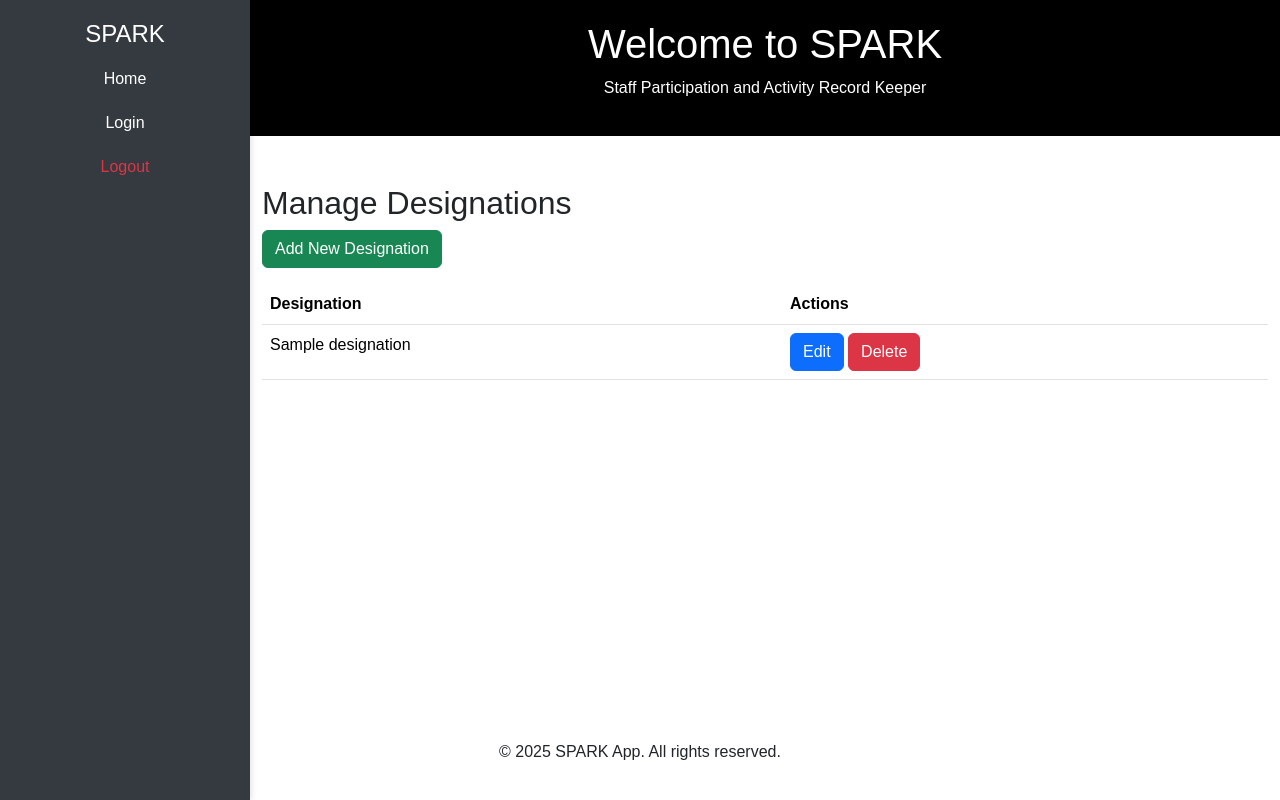
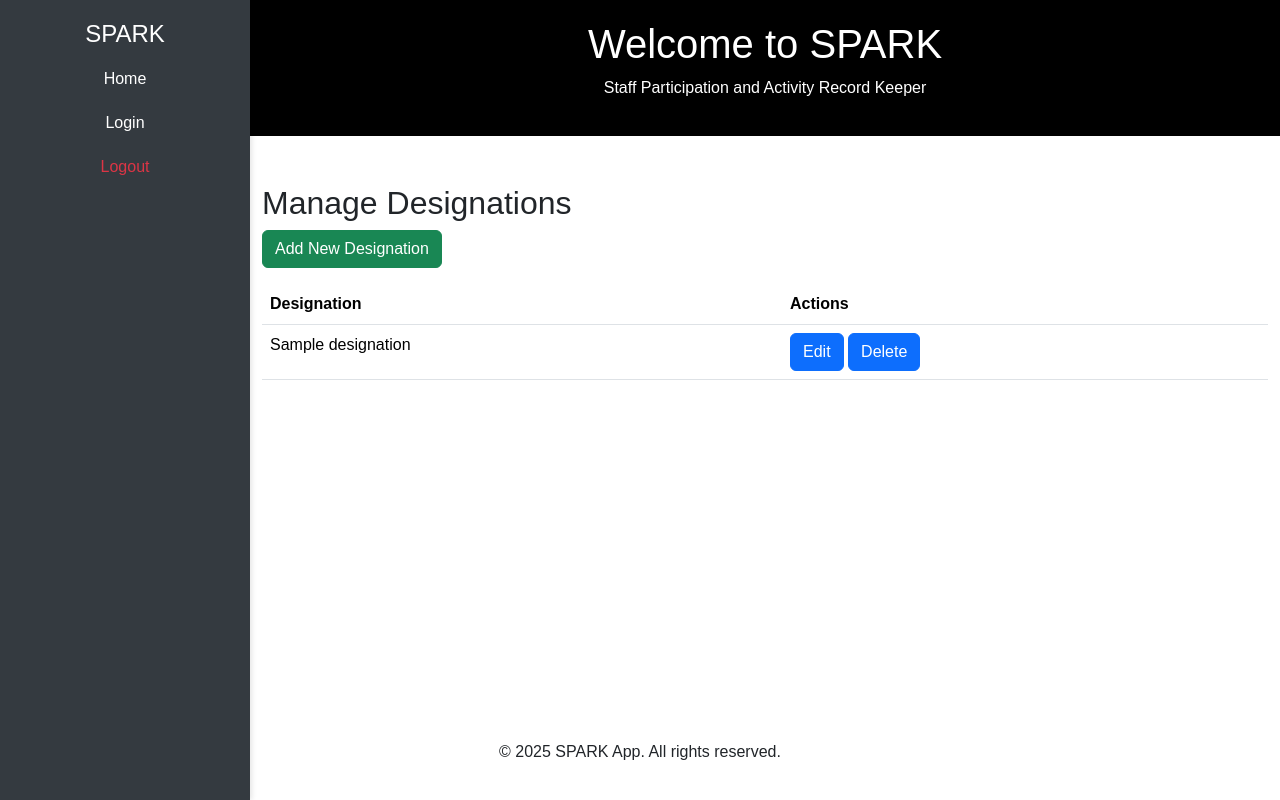
Before and after one commit to sivanik123/spark, a Django app: template spark/sparkapp/templates/manage_designation.html in a window 1280 px wide. Run offline with Django 3.2, Linux system fonts and the light colour scheme; the template is opened without the code that fills it: most values are stand-ins (such as "Sample title", 1, 10 or a date in 2020).

Commit message:
designation update

```diff
--- a/spark/sparkapp/templates/manage_designation.html
+++ b/spark/sparkapp/templates/manage_designation.html
@@ -20,7 +20,7 @@
                     <td>{{ designation.designation_name }}</td>
                     <td>
                         <a href="{% url 'edit_designation' designation.designation_id %}" class="btn btn-primary">Edit</a>
-                        <button class="btn btn-danger" onclick="showDeleteModal('{% url 'delete_designation' designation.designation_id %}')">Delete</button>
+                        <a href="{% url 'delete_designation' designation.designation_id %}" class="btn btn-primary">Delete</a>
                     </td>
                 </tr>
             {% endfor %}
```
Also changed, not shown: spark/db.sqlite3.
